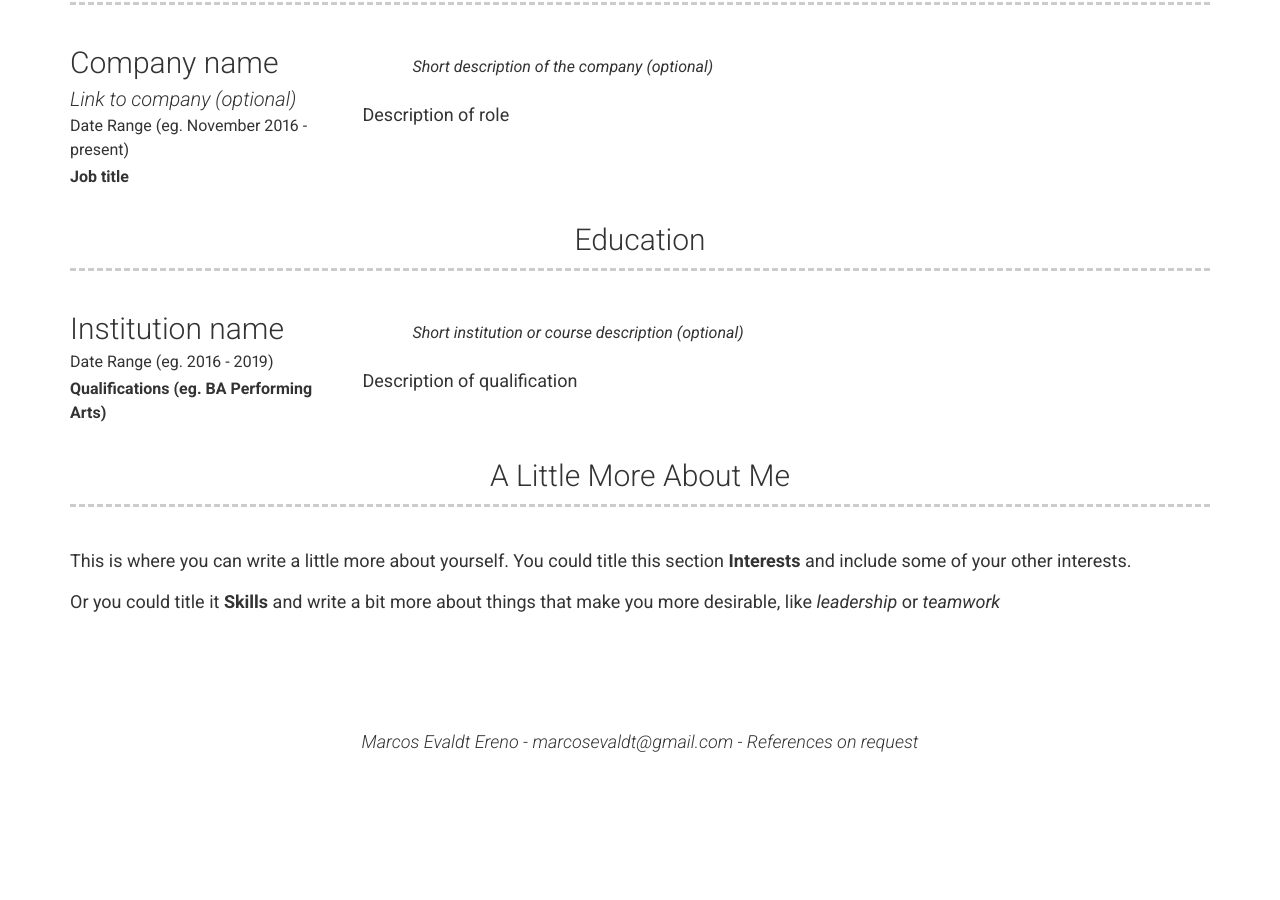
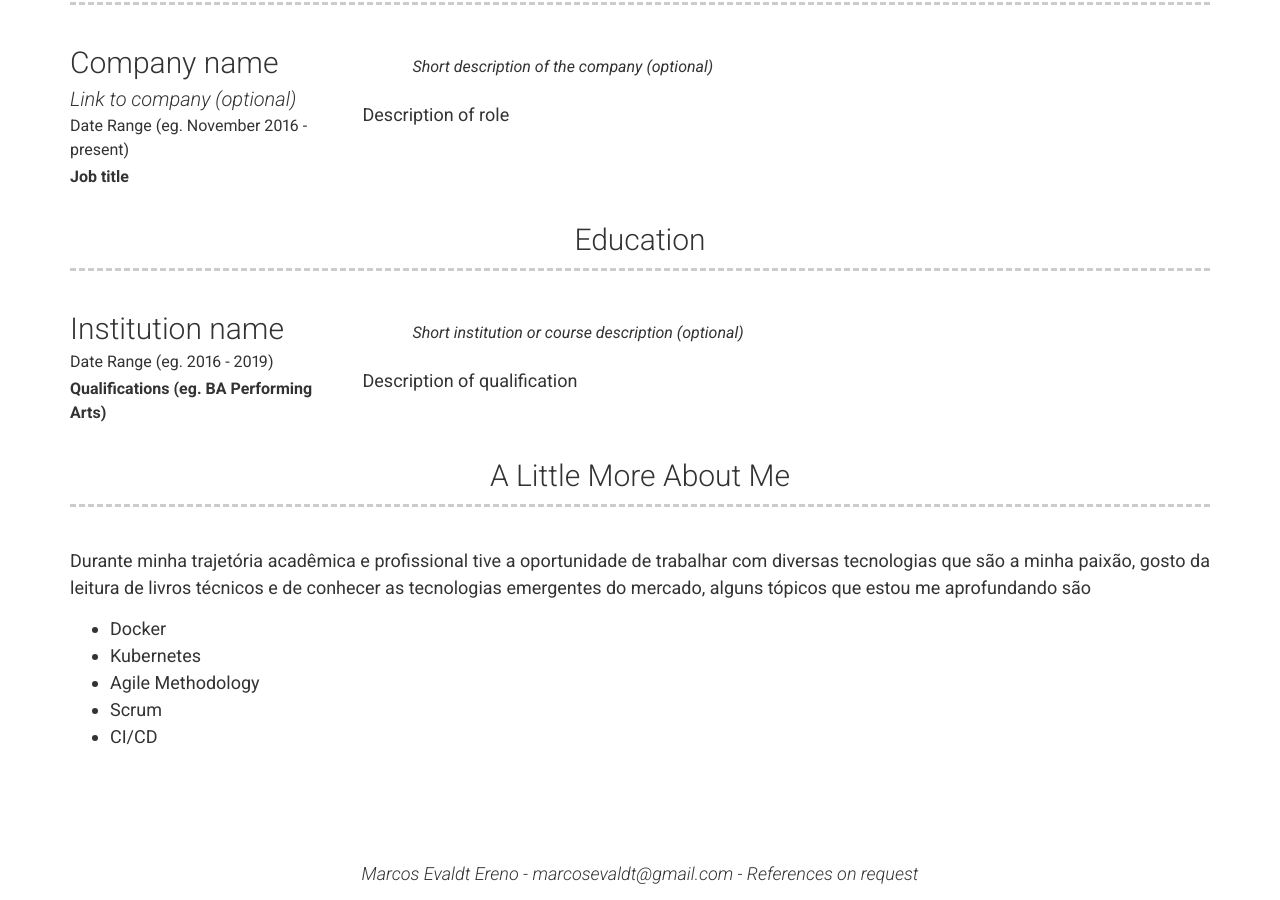
Before and after one commit to marcosevaldt/marcosevaldt.github.io, a Jekyll site: the page built from index.md, in a window 1280 px wide and 900 px high, scrolled down 883 px. Built offline with Jekyll 4.4.1, drawn with Linux system fonts in a browser that asks for light colours; before the commit the page ends 1652 px from its top, so only the background shows below that.

Commit message:
Config more content

```diff
--- a/_config.yml
+++ b/_config.yml
@@ -38,10 +38,12 @@ about_content: | # this will include new lines to allow paragraphs
 # More Section
 # more_title: A Little More About Me #(Use this to override about more section title)
 more_content: | # this will include new lines to allow paragraphs
-  This is where you can write a little more about yourself. You could title this section **Interests** and include some of your other interests.
-
-  Or you could title it **Skills** and write a bit more about things that make you more desirable, like *leadership* or *teamwork*
-
+  Durante minha trajetória acadêmica e profissional tive a oportunidade de trabalhar com diversas tecnologias que são a minha paixão, gosto da leitura de livros técnicos e de conhecer as tecnologias emergentes do mercado, alguns tópicos que estou me aprofundando são
+  - Docker
+  - Kubernetes
+  - Agile Methodology
+  - Scrum
+  - CI/CD
 # Footer
 footer_show_references: true
 
```
